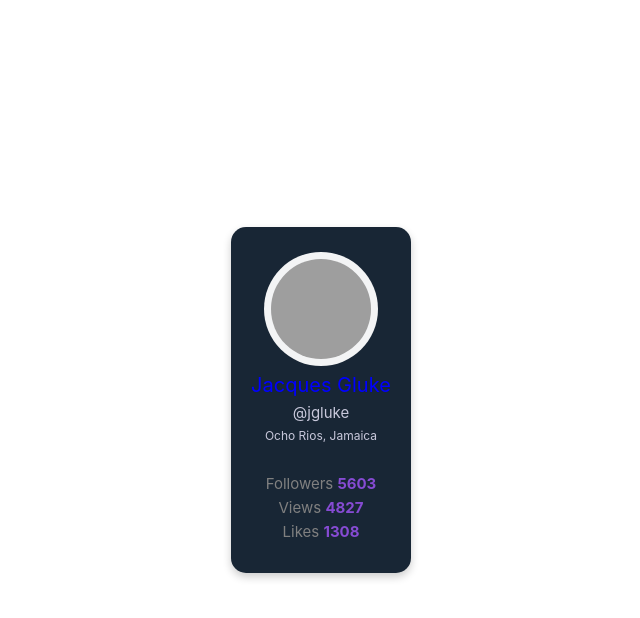
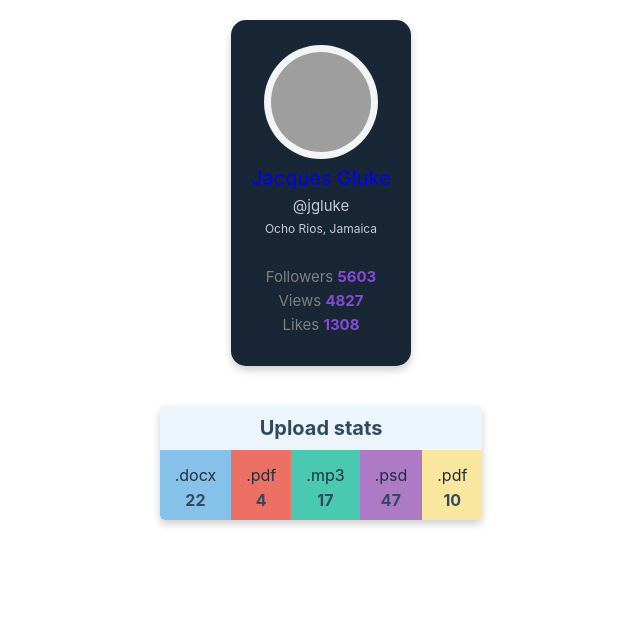
Before and after one commit to RuslanMk2023/goit-react-hw-01-components, a React (Create React App) app: page / in a window 1280 px wide. Shown: the top 618 px of the page, without its empty margins (319-959 px from the left). Built offline with nearby package versions, Linux system fonts and the light colour scheme; grey boxes are pictures that could not be loaded.

Commit message:
Statistics done

```diff
--- a/package.json
+++ b/package.json
@@ -7,6 +7,7 @@
     "@testing-library/jest-dom": "^5.16.3",
     "@testing-library/react": "^12.1.4",
     "@testing-library/user-event": "^13.5.0",
+    "classnames": "^2.3.2",
     "react": "^18.1.0",
     "react-dom": "^18.1.0",
     "react-scripts": "5.0.1",
--- a/src/components/App.jsx
+++ b/src/components/App.jsx
@@ -1,21 +1,22 @@
 import user from 'data/user.json';
+import data from 'data/data.json';
+
 import { Profile } from './Profile/Profile';
+import { Statistics } from './Statistics/Statistics';
+
+const appStyle = {
+  height: '100vh',
+  display: 'flex',
+  flexDirection: 'column',
+  // fontSize: 40,
+  // color: '#010101',
+}
 
 export const App = () => {
-
-  console.log( JSON.stringify(user))
+  // console.log( JSON.stringify(user))
 
   return (
-    <div
-      style={{
-        height: '100vh',
-        display: 'flex',
-        justifyContent: 'center',
-        alignItems: 'center',
-        // fontSize: 40,
-        // color: '#010101',
-      }}
-    >
+    <div style={appStyle}>
       <Profile
         username={user.username}
         tag={user.tag}
@@ -23,6 +24,8 @@ export const App = () => {
         avatar={user.avatar}
         stats={user.stats}
       />
+
+      <Statistics title="Upload stats" stats={data} />
     </div>
   );
 };
--- a/src/components/Profile/Profile.module.css
+++ b/src/components/Profile/Profile.module.css
@@ -4,8 +4,8 @@
   align-items: center;
   flex-direction: column;
 
-  max-width: 250px;
-  margin: auto;
+  max-width: 150px;
+  margin: 20px auto;
   padding: 20px 15px 30px 15px;
   border-radius: 15px;
   box-shadow: 0 4px 8px 0 rgba(0, 0, 0, 0.2);
--- /dev/null
+++ b/src/components/Statistics/Statistics.jsx
@@ -0,0 +1,42 @@
+import PropTypes from 'prop-types';
+import classNames from 'classnames';
+
+import styles from './Statistics.module.css';
+
+export const Statistics = props => {
+  const { title, stats } = props;
+
+  return (
+    <section className={styles.statistics}>
+      <h2 className={styles.title}>
+        {title.lengh > 0 ? title : 'Upload stats'}
+      </h2>
+      <ul className={styles.stat_list}>
+        {stats.map(statItem => {
+          const { id, label, percentage } = statItem;
+
+          return (
+            <li
+              className={classNames(styles.item, styles[`item-${id}`])}
+              key={id}
+            >
+              <span className={styles.label}>{label}</span>
+              <span className={styles.percentage}>{percentage}</span>
+            </li>
+          );
+        })}
+      </ul>
+    </section>
+  );
+};
+
+Statistics.propTypes = {
+  title: PropTypes.string,
+  stats: PropTypes.arrayOf(
+    PropTypes.shape({
+      id: PropTypes.string.isRequired,
+      label: PropTypes.string.isRequired,
+      percentage: PropTypes.number.isRequired,
+    })
+  ),
+};
--- /dev/null
+++ b/src/components/Statistics/Statistics.module.css
@@ -0,0 +1,71 @@
+.statistics {
+  display: flex;
+  justify-content: center;
+  align-items: center;
+  flex-direction: column;
+
+  max-width: 400px;
+  margin: 20px auto;
+  border-radius: 5px;
+  box-shadow: 0 4px 8px 0 rgba(0, 0, 0, 0.2);
+  text-align: center;
+  background-color: #ebf5fb;
+  color: #f3f4f5;
+}
+
+.title {
+  color: #34495e;
+  font-size: 20px;
+  padding: 10px 0;
+}
+
+.stat_list {
+  display: flex;
+  justify-content: center;
+  align-items: center;
+  flex-direction: row;
+  width: 100%;
+}
+
+.item {
+  display: flex;
+  justify-content: center;
+  align-items: center;
+  flex-direction: column;
+  padding: 10px;
+  flex-grow: 1;
+}
+
+.item-id-1 {
+  background-color: #85c1e9;
+  border-bottom-left-radius: 5px;
+}
+
+.item-id-2 {
+  background-color: #ec7063;
+}
+
+.item-id-3 {
+  background-color: #48c9b0;
+}
+
+.item-id-4 {
+  background-color: #af7ac5;
+}
+
+.item-id-5 {
+  background-color: #f9e79f;
+  border-bottom-right-radius: 5px;
+}
+
+.label {
+  height: 30%;
+  padding: 5px;
+  list-style: none;
+  color: #212f3c;
+}
+
+.percentage {
+  color: #34495e;
+  font-weight: bold;
+}
--- /dev/null
+++ b/src/data/data.json
@@ -0,0 +1,7 @@
+[
+  { "id": "id-1", "label": ".docx", "percentage": 22 },
+  { "id": "id-2", "label": ".pdf", "percentage": 4 },
+  { "id": "id-3", "label": ".mp3", "percentage": 17 },
+  { "id": "id-4", "label": ".psd", "percentage": 47 },
+  { "id": "id-5", "label": ".pdf", "percentage": 10 }
+]
```
Also changed, not shown: 1 other file (tests, documents, lock files or other folders).
